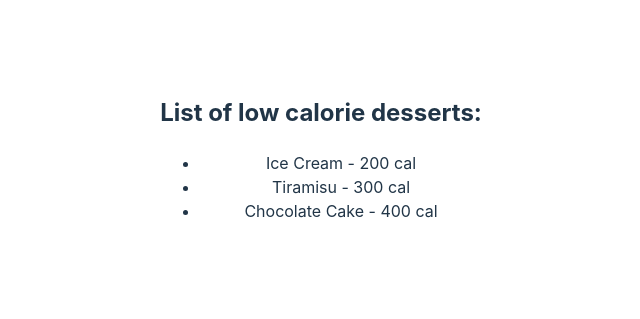
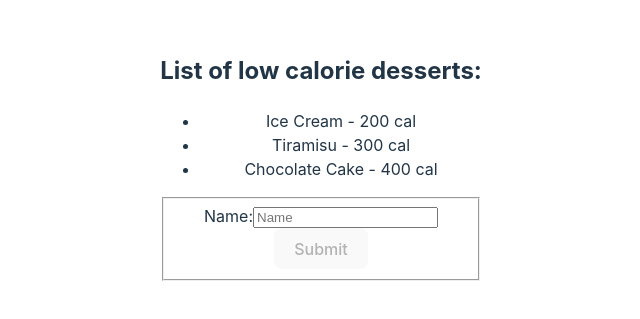
Before and after one commit to sammuthaiga/meta-advanced-react, a React (Vite) app: page / in a window 1280 px wide. Shown: the part 243-562 px from the top of the page, without its empty margins (319-959 px from the left). Built offline with nearby package versions, Linux system fonts and the light colour scheme.

Commit message:
feat: implement controlled components and react forms

```diff
--- a/src/App.jsx
+++ b/src/App.jsx
@@ -1,5 +1,6 @@
 import "./App.css";
-import DessertsList from "./DessertsList";
+import Forms from "./components/Forms";
+import DessertsList from "./components/DessertsList";
 
 const desserts = [
   {
@@ -29,6 +30,7 @@ function App() {
     <div className="App">
       <h2>List of low calorie desserts:</h2>
       <DessertsList data={desserts} />
+      <Forms />
     </div>
   );
 }
--- /dev/null
+++ b/src/components/Forms.jsx
@@ -0,0 +1,35 @@
+import React, { useState } from 'react'
+
+const Forms = () => {
+    const[name, setName] = useState("")
+
+    const handleSubmit = (e) => {
+        e.preventDefault()
+        setName("")
+        alert("Submitted Successfully!")
+    }
+  return (
+    <div className='app-forms'>
+        <form onSubmit={handleSubmit}>
+            <fieldset>
+                <div className='Field'>
+                    <label htmlFor='name'>Name:</label>
+                    <input
+                    id='name'
+                    type='text'
+                    placeholder='Name'
+                    name='name'
+                    value={name}
+                    onChange={(e) => setName(e.target.value)}
+
+                    />
+                </div>
+                <button disabled={!name} type='submit'>Submit</button>
+
+            </fieldset>
+        </form>
+    </div>
+  )
+}
+
+export default Forms
```
Also changed, not shown: src/components/DessertsList.jsx (renamed from src/DessertsList.jsx).
